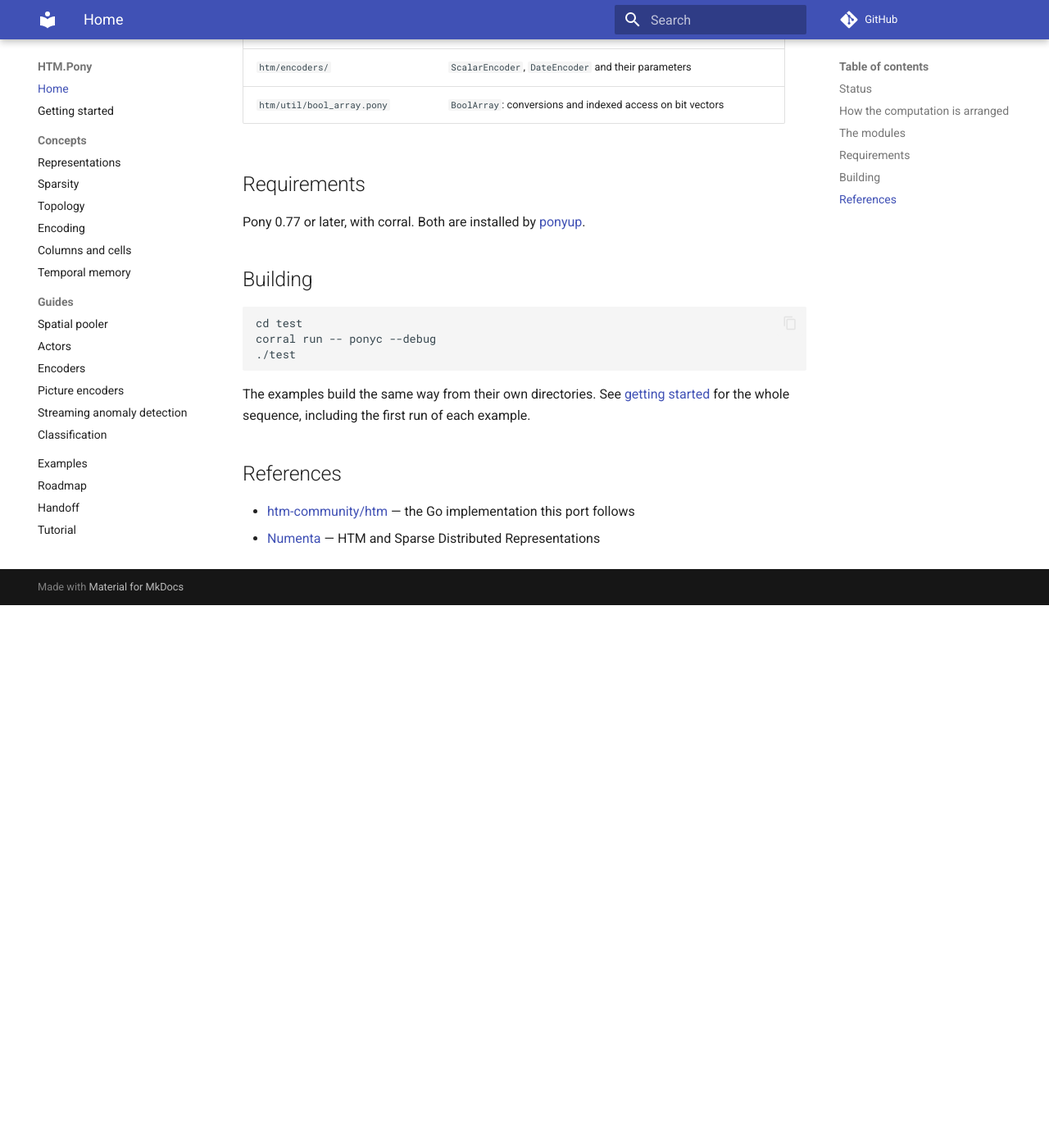
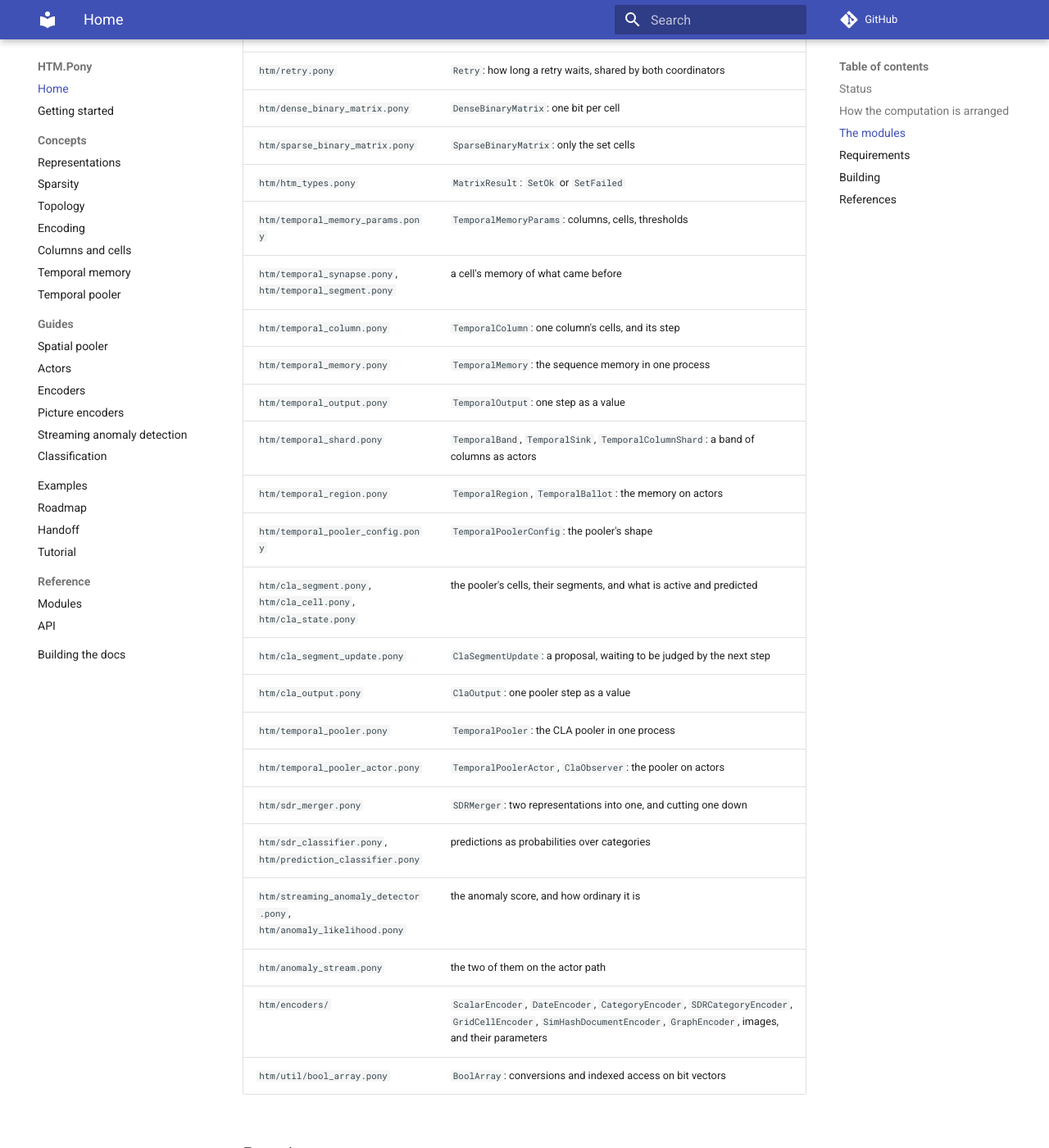
Before and after one commit to d-led/htm.pony, an MkDocs documentation site: the page built from docs/index.md, in a window 1280 px wide and 1400 px high, scrolled down 3036 px. Shown: the whole window at 82% size. Built offline with MkDocs 1.6.1 and Material for MkDocs 9.7.7, drawn with Linux system fonts in a browser that asks for light colours; comment, search, counter and statistics services are not loaded; before the commit the page ends 3774 px from its top, so only the background shows below that; some of the changed text lies outside the part shown.

Commit message:
Say on the front page that the pooler is in, and give it a concept page
The index claimed the CLA temporal pooler was "the one piece of the algorithm
still missing" and its module table listed only the spatial side, so the first
page a reader meets understated the library by its largest module.

A new concept page explains what a pooler is for rather than how the API looks:
the same cells and segments asked a different question, the two things a pooler
segment answers and why both are needed, what pooling adds (the union of contexts
that led here, and a prediction two steps wide), the two re-plays - one for
inference losing a sequence and one for learning beginning it in the wrong place -
and what a forecast can and cannot say.

The temporal memory page said the memory does not run as actors and that a region
has no deadline, both of which stopped being true several commits ago; it now says
what is there and points at the pooler for the case it was pointing at the other
way round.

```diff
--- a/docs/index.md
+++ b/docs/index.md
@@ -8,8 +8,9 @@ HTM models a stream of inputs as sparse distributed representations and learns
 what tends to follow what. This port has both sides: encoders turn values into
 bit vectors, and a spatial pooler turns a bit vector into a sparse set of columns
 that recognise it. The temporal memory then learns which cells in those columns
-predict the next input, and the classifiers turn predictions into probabilities
-over categories.
+predict the next input, the CLA temporal pooler learns the situations those
+predictions belong to and can say several steps ahead, and the classifiers turn
+predictions into probabilities over categories.
 
 ## Status
 
@@ -32,22 +33,27 @@ over categories.
 | Streaming anomaly score, and its likelihood | Implemented, tested |
 | Anomaly score on the actor path | Implemented, tested |
 | Category encoder | Implemented, tested |
+| Fixed-width category encoder, open set | Implemented, tested |
 | Random distributed encoder | Implemented, tested |
 | Grid cell encoder: a place becomes periodic receptive fields | Implemented, tested |
 | SimHash document encoder: a document becomes the positions its words vote for | Implemented, tested |
-| A graph as one SDR | Done - `GraphEncoder` |
+| A graph as one SDR | Implemented, tested - `GraphEncoder` |
+| CLA temporal pooler: pooling, backtracking, a forecast | Implemented, tested |
+| The pooler on actors | Implemented, tested |
+| Retries with a growing deadline, in both coordinators | Implemented, tested |
 
 The [module reference](reference/modules.md) lists every file, type and public
-function, including the parts that do nothing yet. Two concept pages describe what
-is missing and why it matters: [columns and cells](concepts/columns-and-cells.md)
-and [temporal memory](concepts/temporal-memory.md).
+function. Concept pages describe the ideas underneath:
+[columns and cells](concepts/columns-and-cells.md),
+[temporal memory](concepts/temporal-memory.md) and
+[temporal pooler](concepts/temporal-pooler.md).
 
 The [roadmap](roadmap.md) says what this is for, in the order the goals were set -
-predictions, classification, online anomaly detection - and what is left: the CLA
-temporal pooler is the one piece of the algorithm still missing.
-
-The [handoff](handoff.md) is the working page for whoever picks this up next: what
-is left in the order to do it, what was decided deliberately, and the traps.
+predictions, classification, online anomaly detection. What was left of the
+algorithm is now in: the CLA temporal pooler was the last piece, and the
+[handoff](handoff.md) is the working page for whoever picks this up next - what
+was decided deliberately, which parts of the reference were not ported, and the
+traps.
 
 ## How the computation is arranged
 
@@ -92,10 +98,28 @@ is still in flight.
 | `htm/ballot_box.pony` | `Vote`, `Ballot`, `Tally`, `BallotBox`, `Deadline`: one round of votes |
 | `htm/column_shard.pony` | `ColumnWiring`, `ColumnShard`: a band of columns sharing one actor |
 | `htm/pooler.pony` | `Representation`, `Shard`, `Round`, `Pooler`: the coordinator |
+| `htm/retry.pony` | `Retry`: how long a retry waits, shared by both coordinators |
 | `htm/dense_binary_matrix.pony` | `DenseBinaryMatrix`: one bit per cell |
 | `htm/sparse_binary_matrix.pony` | `SparseBinaryMatrix`: only the set cells |
 | `htm/htm_types.pony` | `MatrixResult`: `SetOk` or `SetFailed` |
-| `htm/encoders/` | `ScalarEncoder`, `DateEncoder` and their parameters |
+| `htm/temporal_memory_params.pony` | `TemporalMemoryParams`: columns, cells, thresholds |
+| `htm/temporal_synapse.pony`, `htm/temporal_segment.pony` | a cell's memory of what came before |
+| `htm/temporal_column.pony` | `TemporalColumn`: one column's cells, and its step |
+| `htm/temporal_memory.pony` | `TemporalMemory`: the sequence memory in one process |
+| `htm/temporal_output.pony` | `TemporalOutput`: one step as a value |
+| `htm/temporal_shard.pony` | `TemporalBand`, `TemporalSink`, `TemporalColumnShard`: a band of columns as actors |
+| `htm/temporal_region.pony` | `TemporalRegion`, `TemporalBallot`: the memory on actors |
+| `htm/temporal_pooler_config.pony` | `TemporalPoolerConfig`: the pooler's shape |
+| `htm/cla_segment.pony`, `htm/cla_cell.pony`, `htm/cla_state.pony` | the pooler's cells, their segments, and what is active and predicted |
+| `htm/cla_segment_update.pony` | `ClaSegmentUpdate`: a proposal, waiting to be judged by the next step |
+| `htm/cla_output.pony` | `ClaOutput`: one pooler step as a value |
+| `htm/temporal_pooler.pony` | `TemporalPooler`: the CLA pooler in one process |
+| `htm/temporal_pooler_actor.pony` | `TemporalPoolerActor`, `ClaObserver`: the pooler on actors |
+| `htm/sdr_merger.pony` | `SDRMerger`: two representations into one, and cutting one down |
+| `htm/sdr_classifier.pony`, `htm/prediction_classifier.pony` | predictions as probabilities over categories |
+| `htm/streaming_anomaly_detector.pony`, `htm/anomaly_likelihood.pony` | the anomaly score, and how ordinary it is |
+| `htm/anomaly_stream.pony` | the two of them on the actor path |
+| `htm/encoders/` | `ScalarEncoder`, `DateEncoder`, `CategoryEncoder`, `SDRCategoryEncoder`, `GridCellEncoder`, `SimHashDocumentEncoder`, `GraphEncoder`, images, and their parameters |
 | `htm/util/bool_array.pony` | `BoolArray`: conversions and indexed access on bit vectors |
 
 ## Requirements
--- a/mkdocs.yml
+++ b/mkdocs.yml
@@ -27,6 +27,7 @@ nav:
       - Encoding: concepts/encoding.md
       - Columns and cells: concepts/columns-and-cells.md
       - Temporal memory: concepts/temporal-memory.md
+      - Temporal pooler: concepts/temporal-pooler.md
   - Guides:
       - Spatial pooler: spatial-pooler.md
       - Actors: actors.md
```
Also changed, not shown: docs/concepts/temporal-memory.md (+11 -6 lines), docs/concepts/temporal-pooler.md (added, +144 -0 lines).
